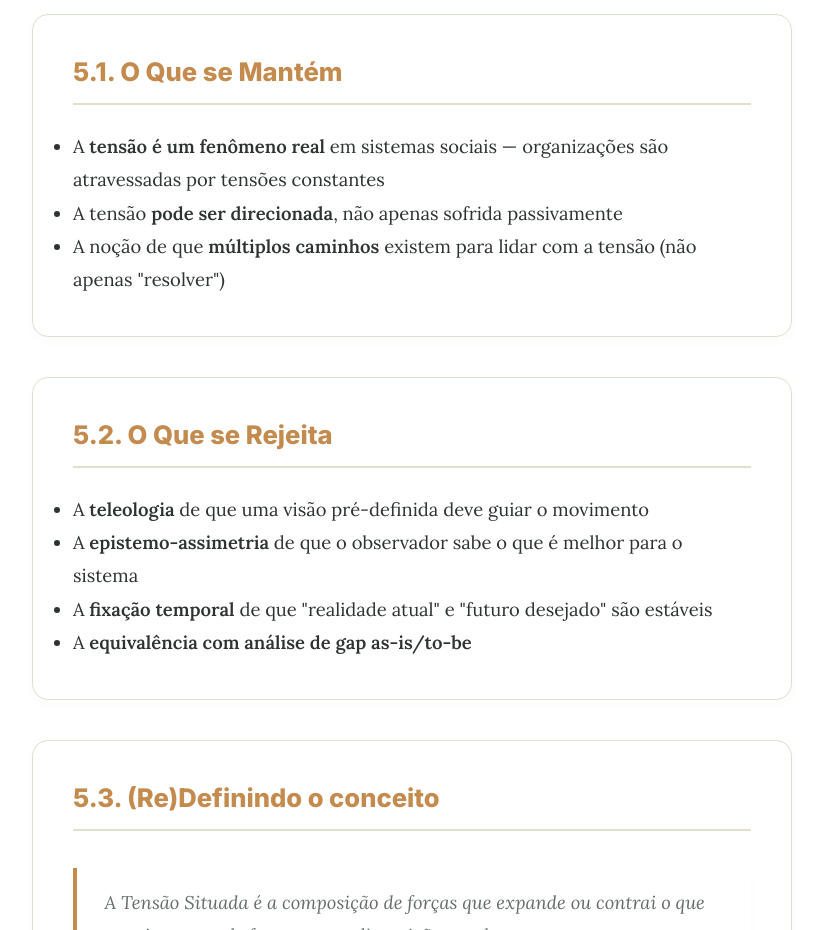
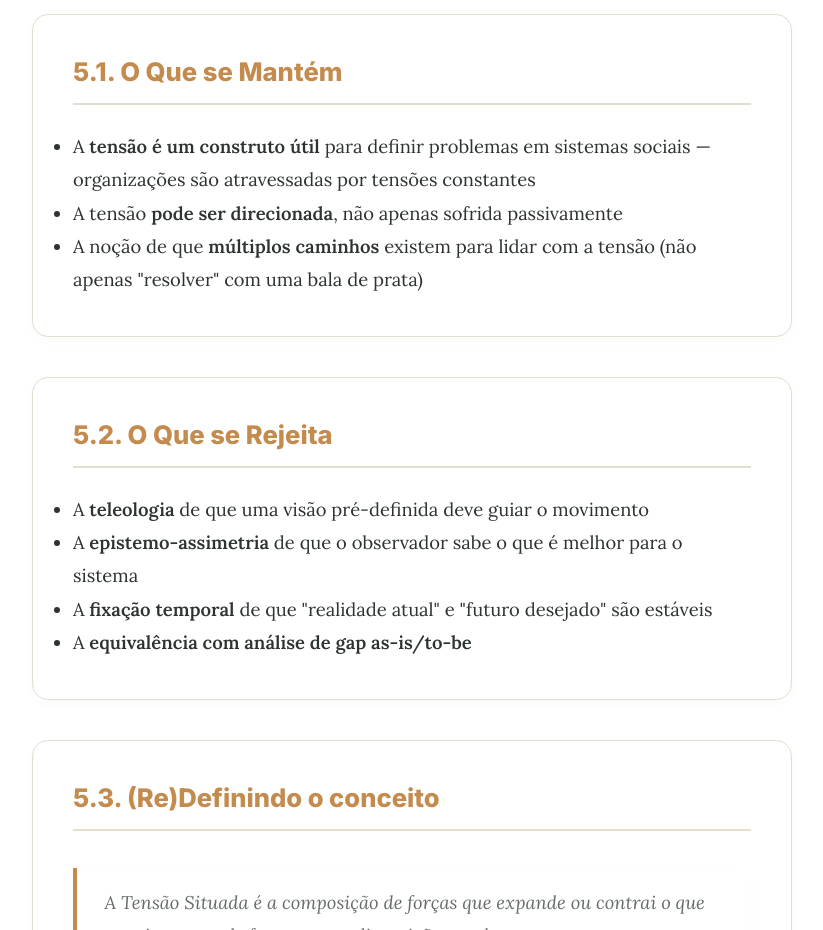
Before and after one commit to dravisss/intervencao-situada-site, a plain HTML site: page revisao-critica.html in a window 1280 px wide. Shown: the part 10840-11770 px from the top of the page, without its empty margins (228-1051 px from the left). Drawn offline with Linux system fonts and the light colour scheme.

Commit message:
auto-deploy: Atualização de conteúdo em 2026-05-04T13:25:39.993Z

```diff
--- a/revisao-critica.html
+++ b/revisao-critica.html
@@ -174,9 +174,9 @@
 <p>Com base nas críticas e alternativas exploradas, proponho uma <strong>subversão do conceito de tensão</strong> — não mais como um gap a ser fechado, mas como uma <strong>ferramenta de definição de problemas ancorada no presente</strong>.</p>
 <div class="vertical-blocks"><div class="content-block"><h3>5.1. O Que se Mantém</h3>
 <ul>
-<li>A <strong>tensão é um fenômeno real</strong> em sistemas sociais — organizações são atravessadas por tensões constantes</li>
+<li>A <strong>tensão é um construto útil</strong> para definir problemas em sistemas sociais — organizações são atravessadas por tensões constantes</li>
 <li>A tensão <strong>pode ser direcionada</strong>, não apenas sofrida passivamente</li>
-<li>A noção de que <strong>múltiplos caminhos</strong> existem para lidar com a tensão (não apenas &quot;resolver&quot;)</li>
+<li>A noção de que <strong>múltiplos caminhos</strong> existem para lidar com a tensão (não apenas &quot;resolver&quot; com uma bala de prata)</li>
 </ul>
 </div><div class="content-block"><h3>5.2. O Que se Rejeita</h3>
 <ul>
```
Also changed, not shown: index.html (+5 -0 lines).
